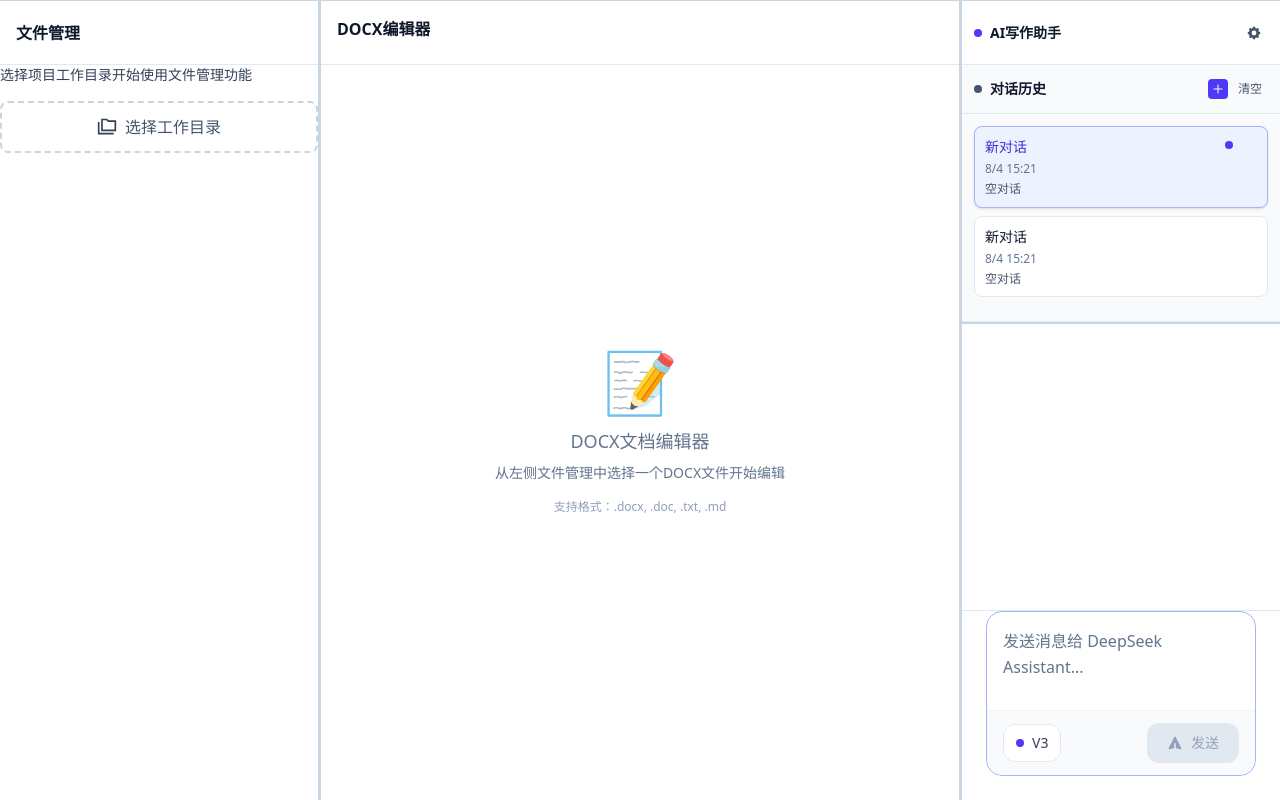
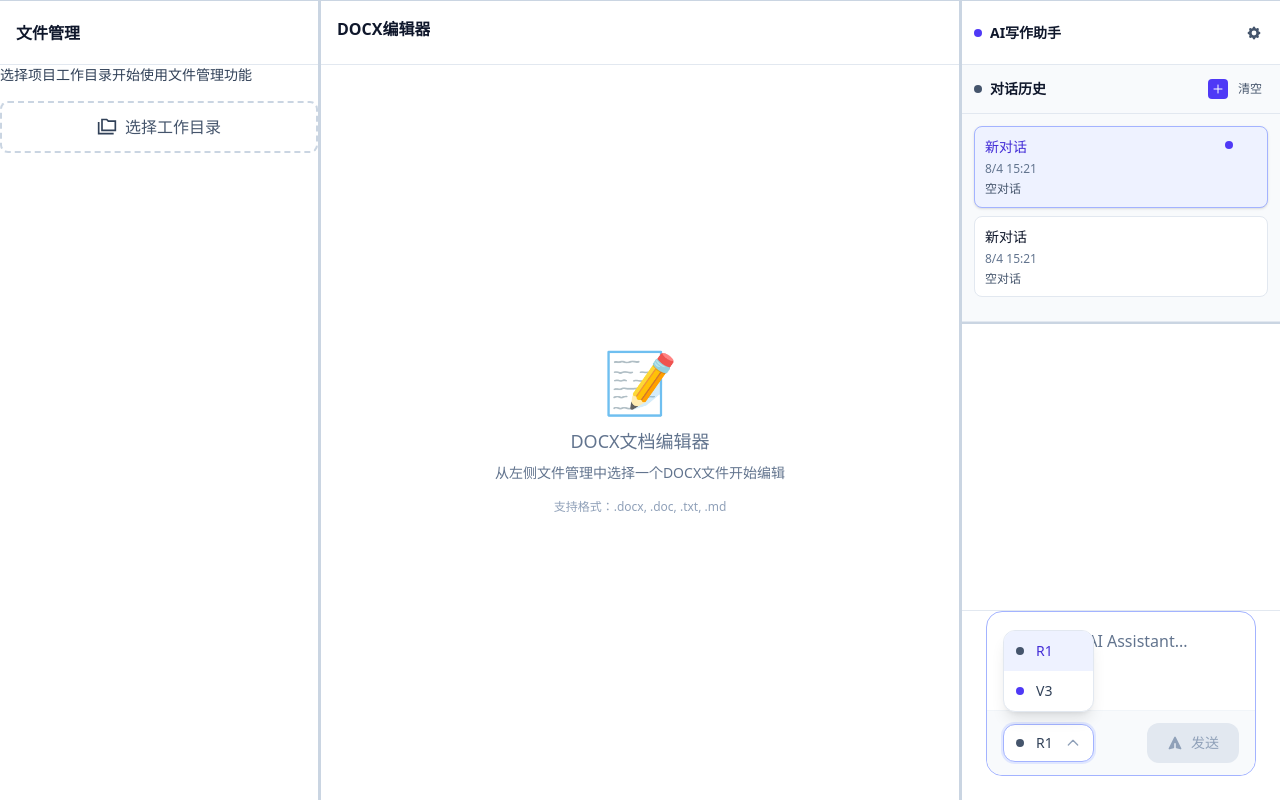
Before and after one commit to afigzb/windowAIChat, a React (Vite) app: page / in a window 1280 px wide. Both pictures are taken after a click on the button "R1". Built offline with nearby package versions, Linux system fonts and the light colour scheme.

Commit message:
回退代码 优化样式细节

```diff
--- a/src/chat/components.tsx
+++ b/src/chat/components.tsx
@@ -27,7 +27,7 @@ const AnimatedDots = ({ size = 'sm', color = 'slate' }: { size?: 'sm' | 'md'; co
 }
 
 // 合并的图标组件
-type IconName = 'settings' | 'close' | 'send' | 'stop' | 'chevronDown' | 'chevronLeft' | 'chevronRight' | 'regenerate' | 'edit'
+type IconName = 'settings' | 'close' | 'send' | 'stop' | 'chevronDown' | 'chevronLeft' | 'chevronRight' | 'regenerate' | 'edit' | 'copy'
 
 const Icon = ({ name, className = "w-4 h-4" }: { name: IconName; className?: string }) => {
   const icons: Record<string, string> = {
@@ -42,7 +42,8 @@ const Icon = ({ name, className = "w-4 h-4" }: { name: IconName; className?: str
 
   const strokeIcons: Record<string, string> = {
     regenerate: "M4 4v5h.582m15.356 2A8.001 8.001 0 004.582 9m0 0H9m11 11v-5h-.581m0 0a8.003 8.003 0 01-15.357-2m15.357 2H15",
-    edit: "M11 5H6a2 2 0 00-2 2v11a2 2 0 002 2h11a2 2 0 002-2v-5m-1.414-9.414a2 2 0 112.828 2.828L11.828 15H9v-2.828l8.586-8.586z"
+    edit: "M11 5H6a2 2 0 00-2 2v11a2 2 0 002 2h11a2 2 0 002-2v-5m-1.414-9.414a2 2 0 112.828 2.828L11.828 15H9v-2.828l8.586-8.586z",
+    copy: "M8 5H6a2 2 0 00-2 2v12a2 2 0 002 2h10a2 2 0 002-2v-1M8 5a2 2 0 002 2h2a2 2 0 002-2M8 5a2 2 0 012-2h2a2 2 0 012 2m0 0h2a2 2 0 012 2v3m2 4H10m0 0l3-3m-3 3l3 3"
   }
 
   if (strokeIcons[name]) {
@@ -104,25 +105,72 @@ function BranchNavigation({ navigation, onNavigate }: {
   )
 }
 
-// 模式切换按钮
+// 模式选择器
 export function ModelToggle({ currentMode, onModeChange, disabled }: {
   currentMode: ChatMode
   onModeChange: (mode: ChatMode) => void
   disabled?: boolean
 }) {
+  const [isOpen, setIsOpen] = useState(false)
+
+  const modes = [
+    { value: 'r1', label: 'R1', color: 'bg-slate-600' },
+    { value: 'v3', label: 'V3', color: 'bg-indigo-600' }
+  ]
+
+  const currentModeInfo = modes.find(mode => mode.value === currentMode)
+
   return (
+    <div className="relative">
       <button
-      onClick={() => onModeChange(currentMode === 'v3' ? 'r1' : 'v3')}
+        onClick={() => !disabled && setIsOpen(!isOpen)}
         disabled={disabled}
-      className={`flex items-center gap-2 px-3 py-2 rounded-xl border text-sm font-medium transition-colors ${
+        className={`flex items-center gap-3 px-3 py-2 rounded-xl border text-sm font-medium transition-colors min-w-[80px] ${
           disabled
             ? 'border-slate-200 bg-slate-100 text-slate-400 cursor-not-allowed'
-          : 'border-slate-200 hover:border-slate-300 bg-white hover:bg-slate-50 text-slate-700'
+            : 'border-slate-200 hover:border-slate-300 focus:border-indigo-300 focus:outline-none focus:ring-2 focus:ring-indigo-100 text-slate-700 cursor-pointer bg-white hover:bg-slate-50'
         }`}
       >
-              <div className={`w-2 h-2 rounded-full ${currentMode === 'r1' ? 'bg-slate-600' : 'bg-indigo-600'}`} />
-      <span>{currentMode.toUpperCase()}</span>
+        <div className={`w-2 h-2 rounded-full ${currentModeInfo?.color}`} />
+        <span>{currentModeInfo?.label}</span>
+        <svg
+          className={`w-4 h-4 text-slate-400 transition-transform ${isOpen ? 'rotate-180' : ''}`}
+          fill="none"
+          stroke="currentColor"
+          viewBox="0 0 24 24"
+        >
+          <path strokeLinecap="round" strokeLinejoin="round" strokeWidth={2} d="M19 9l-7 7-7-7" />
+        </svg>
       </button>
+
+      {isOpen && !disabled && (
+        <>
+          <div
+            className="fixed inset-0 z-10"
+            onClick={() => setIsOpen(false)}
+          />
+          <div className="absolute -top-4 left-0 -translate-y-full mt-1 w-full bg-white border border-slate-200 rounded-xl shadow-lg z-20 overflow-hidden">
+            {modes.map((mode) => (
+              <button
+                key={mode.value}
+                onClick={() => {
+                  onModeChange(mode.value as ChatMode)
+                  setIsOpen(false)
+                }}
+                className={`w-full flex items-center gap-3 px-3 py-2.5 text-sm font-medium transition-colors hover:bg-indigo-100 ${
+                  mode.value === currentMode ? 'bg-indigo-50 text-indigo-700' : 'text-slate-700'
+                }`}
+              >
+                <div className={`w-2 h-2 rounded-full ${mode.color}`} />
+                <div className="flex flex-col items-start">
+                  <span>{mode.label}</span>
+                </div>
+              </button>
+            ))}
+          </div>
+        </>
+      )}
+    </div>
   )
 }
 
@@ -175,6 +223,7 @@ export function MessageBubble({
   const [isEditing, setIsEditing] = useState(false)
   const [editContent, setEditContent] = useState(node.content)
   const [isHovered, setIsHovered] = useState(false)
+  const [copySuccess, setCopySuccess] = useState(false)
   const isUser = node.role === 'user'
 
   const handleEditSave = () => {
@@ -212,7 +261,7 @@ export function MessageBubble({
           <div className={`flex items-center mb-3 gap-3 ${isUser ? 'justify-end' : 'justify-start'}`}>
             <div className="flex items-center gap-2">
               <span className={`text-sm font-medium ${isUser ? 'text-indigo-700' : 'text-slate-700'}`}>
-                {isUser ? 'You' : 'DeepSeek'}
+                {isUser ? 'You' : 'AI'}
               </span>
               {!isUser && isGenerating && (
                 <div className="flex items-center gap-2 px-3 py-1 bg-indigo-50 text-indigo-800 text-xs rounded-full border border-indigo-200">
@@ -341,7 +390,9 @@ export function MessageBubble({
             )}
 
             {/* 操作按钮 */}
-            {!isUser && !isGenerating && onRegenerate && (
+            {!isUser && !isGenerating && (
+              <div className="flex items-center gap-2">
+                {onRegenerate && (
                   <button
                     onClick={() => onRegenerate(node.id)}
                     className="flex items-center gap-2 px-3 py-1.5 text-xs text-slate-500 hover:text-indigo-700 hover:bg-indigo-50 rounded-lg transition-colors"
@@ -350,6 +401,29 @@ export function MessageBubble({
                     <Icon name="regenerate" className="w-3 h-3" />
                     <span>重新生成</span>
                   </button>
+                )}
+
+                <button
+                  onClick={() => {
+                    // 复制回答内容，不包括思考过程
+                    navigator.clipboard.writeText(node.content).then(() => {
+                      setCopySuccess(true)
+                      setTimeout(() => setCopySuccess(false), 2000)
+                    }).catch(err => {
+                      console.error('复制失败:', err)
+                    })
+                  }}
+                  className={`flex items-center gap-2 px-3 py-1.5 text-xs rounded-lg transition-colors ${
+                    copySuccess
+                      ? 'text-green-700 bg-green-50'
+                      : 'text-slate-500 hover:text-green-700 hover:bg-green-50'
+                  }`}
+                  title="复制回答内容"
+                >
+                  <Icon name="copy" className="w-3 h-3" />
+                  <span>{copySuccess ? '已复制' : '复制'}</span>
+                </button>
+              </div>
             )}
 
             {isUser && !isGenerating && !isEditing && onEditUserMessage && (
@@ -463,7 +537,7 @@ export function AISettings({ config, onConfigChange, onClose, isOpen }: {
                 type="password"
                 value={config.apiKey}
                 onChange={(e) => onConfigChange({ ...config, apiKey: e.target.value })}
-                placeholder="输入你的 DeepSeek API Key"
+                placeholder="输入你的 API Key"
                 className="w-full px-3 py-2 border border-slate-300 rounded-lg focus:outline-none focus:ring-2 focus:ring-indigo-500 focus:border-transparent text-sm"
               />
             </div>
@@ -505,7 +579,7 @@ export function AISettings({ config, onConfigChange, onClose, isOpen }: {
           <div className="space-y-4">
             <div className="flex items-center gap-2">
               <div className="w-2 h-2 rounded-full bg-indigo-600" />
-              <h3 className="text-sm font-semibold text-slate-900">DeepSeek-V3 配置</h3>
+              <h3 className="text-sm font-semibold text-slate-900">V3 配置</h3>
             </div>
 
             <Slider
@@ -540,7 +614,7 @@ export function AISettings({ config, onConfigChange, onClose, isOpen }: {
           <div className="space-y-4">
             <div className="flex items-center gap-2">
               <div className="w-2 h-2 rounded-full bg-slate-600" />
-              <h3 className="text-sm font-semibold text-slate-900">DeepSeek-R1 配置</h3>
+              <h3 className="text-sm font-semibold text-slate-900">R1 配置</h3>
             </div>
 
             <Slider
@@ -656,7 +730,7 @@ export const ChatInputArea = forwardRef<
                 adjustHeight(e.target)
               }}
               onKeyPress={handleKeyPress}
-              placeholder={isLoading ? "AI正在回复中，可以预输入下一条消息..." : "发送消息给 DeepSeek Assistant..."}
+              placeholder={isLoading ? "AI正在回复中，可以预输入下一条消息..." : "发送消息给 AI Assistant..."}
               className="w-full bg-transparent border-none focus:outline-none resize-none placeholder-slate-500 text-slate-900 leading-relaxed min-h-[60px] max-h-[150px]"
             />
           </div>
```
Lines whose indentation alone changed are shown as unchanged.
